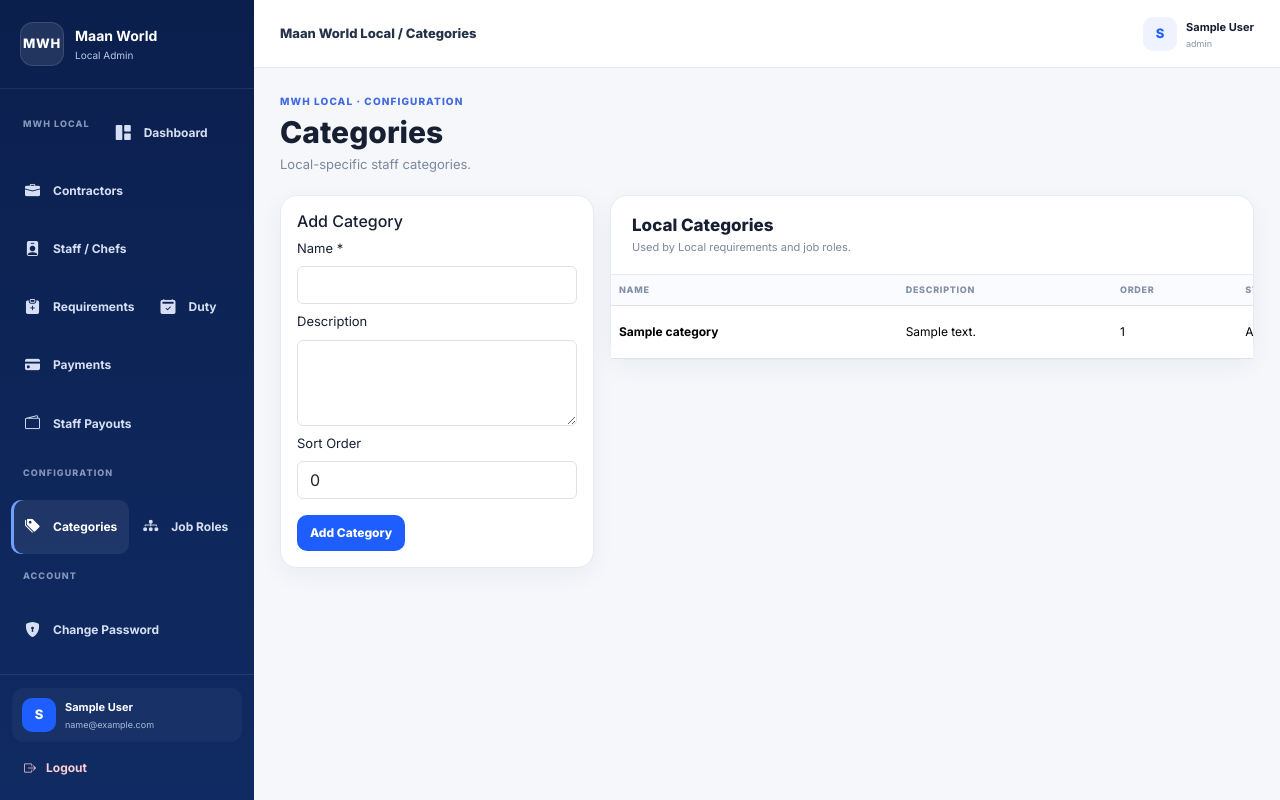
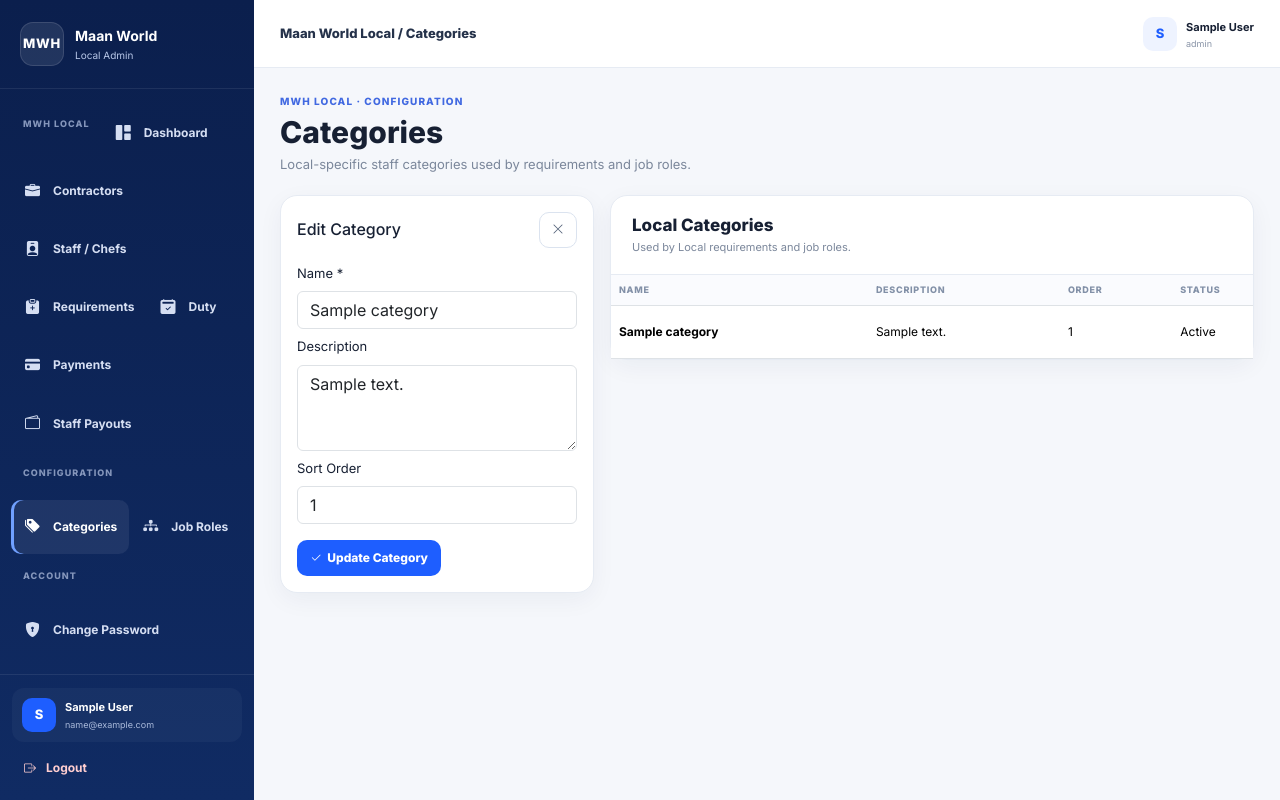
Before and after one commit to vijay7503637339/MWH-admin-Local, a PHP site: page /admin/categories.php?edit=1 in a window 1280 px wide. Run offline with PHP 8.4, Linux system fonts and the light colour scheme; the visitor is signed in with stand-in values (Sample User, id 1); tables that the repository leaves empty hold one stand-in row (values such as "Sample post"); a stand-in replaces the project's code that opens the database connection.

Commit message:
Add category edit workflow

```diff
--- a/admin/categories.php
+++ b/admin/categories.php
@@ -1,22 +1,245 @@
 <?php
 declare(strict_types=1);
-require_once __DIR__ . '/includes/auth.php';requireAdmin();require_once __DIR__.'/../api/config/database.php';
-if(empty($_SESSION['local_cat_csrf']))$_SESSION['local_cat_csrf']=bin2hex(random_bytes(32));$csrf=$_SESSION['local_cat_csrf'];$error='';$flash='';
-function ce(mixed $v):string{return htmlspecialchars((string)$v,ENT_QUOTES,'UTF-8');}
-if($_SERVER['REQUEST_METHOD']==='POST'){
- if(!hash_equals($csrf,(string)($_POST['csrf']??''))){$error='Invalid request token.';}else{
-  try{$action=(string)$_POST['action'];$id=(int)($_POST['id']??0);
-   if($action==='save'){ $name=trim((string)$_POST['name']);$desc=trim((string)$_POST['description']);if($name==='')throw new RuntimeException('Category name is required.');$stmt=$pdo->prepare('INSERT INTO local_categories(name,description,sort_order,is_active) VALUES(?,?,?,1)');$stmt->execute([$name,$desc!==''?$desc:null,(int)$_POST['sort_order']]);$flash='Category added.';}
-   elseif($action==='delete' && $id>0){$pdo->prepare('UPDATE local_categories SET deleted_at=UTC_TIMESTAMP(),is_active=0 WHERE id=?')->execute([$id]);$flash='Category archived.';}
-   else throw new RuntimeException('Invalid category action.');
-  }catch(Throwable $e){$error=$e->getMessage();}
- }
+
+require_once __DIR__ . '/includes/auth.php';
+requireAdmin();
+require_once __DIR__ . '/../api/config/database.php';
+
+if (empty($_SESSION['local_cat_csrf'])) $_SESSION['local_cat_csrf'] = bin2hex(random_bytes(32));
+$csrf = $_SESSION['local_cat_csrf'];
+$error = '';
+$flash = '';
+
+function ce(mixed $v): string {
+    return htmlspecialchars((string)$v, ENT_QUOTES, 'UTF-8');
 }
-$categories=$pdo->query('SELECT id,name,description,sort_order,is_active,created_at FROM local_categories WHERE deleted_at IS NULL ORDER BY sort_order,name')->fetchAll(PDO::FETCH_ASSOC);
-$pageTitle='Categories';require __DIR__.'/includes/header.php';
+
+$editId = (int)($_GET['edit'] ?? 0);
+$editCategory = null;
+
+if ($editId > 0) {
+    $stmt = $pdo->prepare(
+        'SELECT id,name,description,sort_order
+         FROM local_categories
+         WHERE id=? AND deleted_at IS NULL
+         LIMIT 1'
+    );
+    $stmt->execute([$editId]);
+    $editCategory = $stmt->fetch(PDO::FETCH_ASSOC) ?: null;
+    if (!$editCategory) {
+        $error = 'Category not found.';
+        $editId = 0;
+    }
+}
+
+if ($_SERVER['REQUEST_METHOD'] === 'POST') {
+    if (!hash_equals($csrf, (string)($_POST['csrf'] ?? ''))) {
+        $error = 'Invalid request token.';
+    } else {
+        try {
+            $action = (string)($_POST['action'] ?? '');
+            $id = (int)($_POST['id'] ?? 0);
+
+            if ($action === 'save') {
+                $name = trim((string)($_POST['name'] ?? ''));
+                $desc = trim((string)($_POST['description'] ?? ''));
+                $sortOrder = (int)($_POST['sort_order'] ?? 0);
+
+                if ($name === '') {
+                    throw new RuntimeException('Category name is required.');
+                }
+
+                if ($id > 0) {
+                    $stmt = $pdo->prepare(
+                        'UPDATE local_categories
+                         SET name=?,description=?,sort_order=?,updated_at=UTC_TIMESTAMP()
+                         WHERE id=? AND deleted_at IS NULL'
+                    );
+                    $stmt->execute([
+                        $name,
+                        $desc !== '' ? $desc : null,
+                        $sortOrder,
+                        $id
+                    ]);
+
+                    if ($stmt->rowCount() === 0) {
+                        throw new RuntimeException('Category not found or no changes were made.');
+                    }
+
+                    $_SESSION['local_cat_flash'] = 'Category updated.';
+                } else {
+                    $stmt = $pdo->prepare(
+                        'INSERT INTO local_categories(name,description,sort_order,is_active)
+                         VALUES(?,?,?,1)'
+                    );
+                    $stmt->execute([
+                        $name,
+                        $desc !== '' ? $desc : null,
+                        $sortOrder
+                    ]);
+
+                    $_SESSION['local_cat_flash'] = 'Category added.';
+                }
+
+                header('Location: categories.php');
+                exit;
+            }
+
+            if ($action === 'delete' && $id > 0) {
+                $pdo->prepare(
+                    'UPDATE local_categories
+                     SET deleted_at=UTC_TIMESTAMP(),is_active=0,updated_at=UTC_TIMESTAMP()
+                     WHERE id=?'
+                )->execute([$id]);
+
+                $_SESSION['local_cat_flash'] = 'Category archived.';
+                header('Location: categories.php');
+                exit;
+            }
+
+            throw new RuntimeException('Invalid category action.');
+        } catch (Throwable $e) {
+            $error = $e->getMessage();
+        }
+    }
+}
+
+$flash = $_SESSION['local_cat_flash'] ?? '';
+unset($_SESSION['local_cat_flash']);
+
+$categories = $pdo->query(
+    'SELECT id,name,description,sort_order,is_active,created_at
+     FROM local_categories
+     WHERE deleted_at IS NULL
+     ORDER BY sort_order,name'
+)->fetchAll(PDO::FETCH_ASSOC);
+
+$pageTitle = 'Categories';
+require __DIR__ . '/includes/header.php';
 ?>
-<main class="content"><div class="d-flex justify-content-between align-items-end gap-3 flex-wrap"><div><div class="page-kicker">MWH Local · Configuration</div><h1 class="page-title">Categories</h1><p class="muted mb-0">Local-specific staff categories.</p></div></div>
-<?php if($flash):?><div class="alert alert-success mt-3"><?=ce($flash)?></div><?php endif;?><?php if($error):?><div class="alert alert-danger mt-3"><?=ce($error)?></div><?php endif;?>
-<div class="row g-3 mt-1"><div class="col-xl-4"><section class="panel p-3"><h2 style="font-size:16px">Add Category</h2><form method="post"><input type="hidden" name="csrf" value="<?=ce($csrf)?>"><input type="hidden" name="action" value="save"><div class="mb-2"><label class="form-label">Name *</label><input class="form-control" name="name" required></div><div class="mb-2"><label class="form-label">Description</label><textarea class="form-control" name="description" rows="3"></textarea></div><div class="mb-3"><label class="form-label">Sort Order</label><input class="form-control" type="number" name="sort_order" value="0"></div><button class="btn-local" type="submit">Add Category</button></form></section></div>
-<div class="col-xl-8"><section class="panel"><div class="panel-head"><div><h2>Local Categories</h2><p class="muted">Used by Local requirements and job roles.</p></div></div><div class="table-wrap"><table class="table"><thead><tr><th>Name</th><th>Description</th><th>Order</th><th>Status</th><th></th></tr></thead><tbody><?php if(!$categories):?><tr><td colspan="5" class="text-center muted py-5">No categories yet.</td></tr><?php else:foreach($categories as $c):?><tr><td><strong><?=ce($c['name'])?></strong></td><td><?=ce($c['description']?:'—')?></td><td><?=ce($c['sort_order'])?></td><td><?=!empty($c['is_active'])?'Active':'Inactive'?></td><td><form method="post" onsubmit="return confirm('Archive this category?')"><input type="hidden" name="csrf" value="<?=ce($csrf)?>"><input type="hidden" name="action" value="delete"><input type="hidden" name="id" value="<?=$c['id']?>"><button class="btn-outline-local" type="submit"><i class="bi bi-archive"></i></button></form></td></tr><?php endforeach;endif;?></tbody></table></div></section></div></div></main>
-<?php require __DIR__.'/includes/footer.php'; ?>
+<main class="content">
+  <div class="d-flex justify-content-between align-items-end gap-3 flex-wrap">
+    <div>
+      <div class="page-kicker">MWH Local · Configuration</div>
+      <h1 class="page-title">Categories</h1>
+      <p class="muted mb-0">Local-specific staff categories used by requirements and job roles.</p>
+    </div>
+  </div>
+
+  <?php if ($flash): ?>
+    <div class="alert alert-success mt-3"><?=ce($flash)?></div>
+  <?php endif; ?>
+  <?php if ($error): ?>
+    <div class="alert alert-danger mt-3"><?=ce($error)?></div>
+  <?php endif; ?>
+
+  <div class="row g-3 mt-1">
+    <div class="col-xl-4">
+      <section class="panel p-3">
+        <div class="d-flex justify-content-between align-items-center mb-3">
+          <h2 style="font-size:16px;margin:0"><?= $editCategory ? 'Edit Category' : 'Add Category' ?></h2>
+          <?php if ($editCategory): ?>
+            <a class="btn-outline-local" href="categories.php" title="Cancel edit">
+              <i class="bi bi-x-lg"></i>
+            </a>
+          <?php endif; ?>
+        </div>
+
+        <form method="post">
+          <input type="hidden" name="csrf" value="<?=ce($csrf)?>">
+          <input type="hidden" name="action" value="save">
+          <input type="hidden" name="id" value="<?= $editCategory ? (int)$editCategory['id'] : 0 ?>">
+
+          <div class="mb-2">
+            <label class="form-label">Name *</label>
+            <input
+              class="form-control"
+              name="name"
+              required
+              value="<?=ce($editCategory['name'] ?? '')?>"
+              placeholder="e.g. Kitchen Staff"
+            >
+          </div>
+
+          <div class="mb-2">
+            <label class="form-label">Description</label>
+            <textarea class="form-control" name="description" rows="3" placeholder="Category description"><?=ce($editCategory['description'] ?? '')?></textarea>
+          </div>
+
+          <div class="mb-3">
+            <label class="form-label">Sort Order</label>
+            <input
+              class="form-control"
+              type="number"
+              name="sort_order"
+              value="<?=ce($editCategory['sort_order'] ?? 0)?>"
+            >
+          </div>
+
+          <button class="btn-local" type="submit">
+            <i class="bi bi-check2"></i>&nbsp; <?= $editCategory ? 'Update Category' : 'Add Category' ?>
+          </button>
+        </form>
+      </section>
+    </div>
+
+    <div class="col-xl-8">
+      <section class="panel">
+        <div class="panel-head">
+          <div>
+            <h2>Local Categories</h2>
+            <p class="muted">Used by Local requirements and job roles.</p>
+          </div>
+        </div>
+
+        <div class="table-wrap">
+          <table class="table">
+            <thead>
+              <tr>
+                <th>Name</th>
+                <th>Description</th>
+                <th>Order</th>
+                <th>Status</th>
+                <th></th>
+              </tr>
+            </thead>
+            <tbody>
+            <?php if (!$categories): ?>
+              <tr>
+                <td colspan="5" class="text-center muted py-5">No categories yet.</td>
+              </tr>
+            <?php else: foreach ($categories as $c): ?>
+              <tr>
+                <td><strong><?=ce($c['name'])?></strong></td>
+                <td><?=ce($c['description'] ?: '—')?></td>
+                <td><?=ce($c['sort_order'])?></td>
+                <td><?=!empty($c['is_active']) ? 'Active' : 'Inactive'?></td>
+                <td>
+                  <div class="d-flex gap-1">
+                    <a
+                      class="btn-outline-local"
+                      href="categories.php?edit=<?=$c['id']?>"
+                      title="Edit"
+                    >
+                      <i class="bi bi-pencil"></i>
+                    </a>
+                    <form method="post" onsubmit="return confirm('Archive this category?')">
+                      <input type="hidden" name="csrf" value="<?=ce($csrf)?>">
+                      <input type="hidden" name="action" value="delete">
+                      <input type="hidden" name="id" value="<?=$c['id']?>">
+                      <button class="btn-outline-local" type="submit" title="Archive">
+                        <i class="bi bi-archive"></i>
+                      </button>
+                    </form>
+                  </div>
+                </td>
+              </tr>
+            <?php endforeach; endif; ?>
+            </tbody>
+          </table>
+        </div>
+      </section>
+    </div>
+  </div>
+</main>
+<?php require __DIR__ . '/includes/footer.php'; ?>
```
